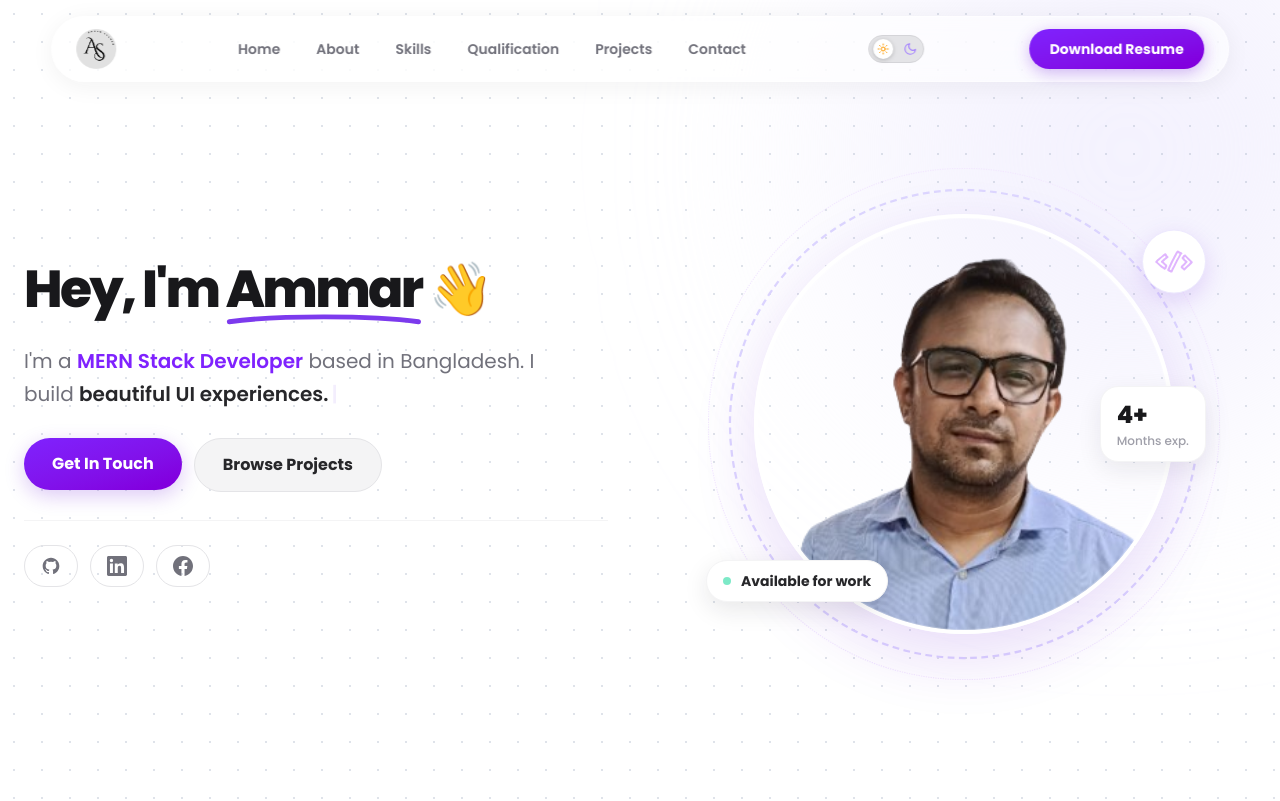
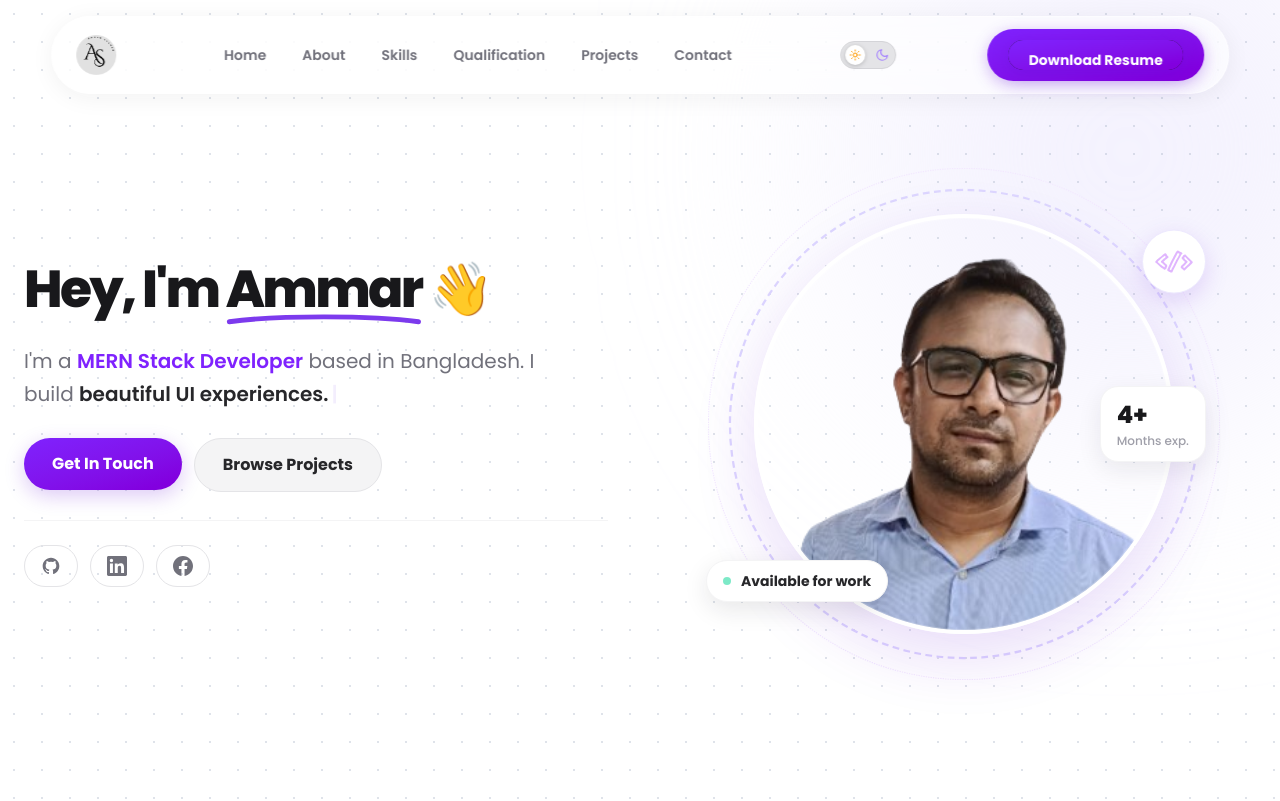
Before and after one commit to ammarShahab/ammar-shahab-portfolio, a Next.js app: page / in a window 1280 px wide. Shown: the top 801 px of the page. Built offline with nearby package versions, Linux system fonts and the light colour scheme.

Commit message:
download cv button works but need to change the layout

```diff
--- a/components/web/Navbar.jsx
+++ b/components/web/Navbar.jsx
@@ -6,6 +6,7 @@ import Link from "next/link";
 
 import Image from "next/image";
 import ThemeToggle from "./ThemeToggle/ThemeToggle";
+import { Button } from "../ui/button";
 
 // Navigation links config — easy to extend
 const NAV_LINKS = [
@@ -105,8 +106,24 @@ export default function Navbar() {
               shadow-[0_4px_16px_rgba(99,14,212,0.3)] hover:shadow-[0_6px_20px_rgba(99,14,212,0.4)]
               transition-shadow duration-300"
           >
-            Download Resume
+            <Button
+              className="hidden xl:block bg-linear-to-br from-violet-600 to-purple-700
+              text-white text-sm font-bold px-5 py-2.5 rounded-full
+              shadow-[0_4px_16px_rgba(99,14,212,0.3)] hover:shadow-[0_6px_20px_rgba(99,14,212,0.4)]
+              transition-shadow duration-300"
+              asChild
+            >
+              <a href="/resume.pdf" target="_blank" rel="noopener noreferrer">
+                Download Resume
+              </a>
+            </Button>
           </motion.button>
+
+          {/* <Button asChild>
+            <a href="/resume.pdf" target="_blank" rel="noopener noreferrer">
+              Download Resume
+            </a>
+          </Button> */}
 
           {/* Hamburger — mobile only */}
           <button
```
Also changed, not shown: 1 other file (tests, documents, lock files or other folders).
